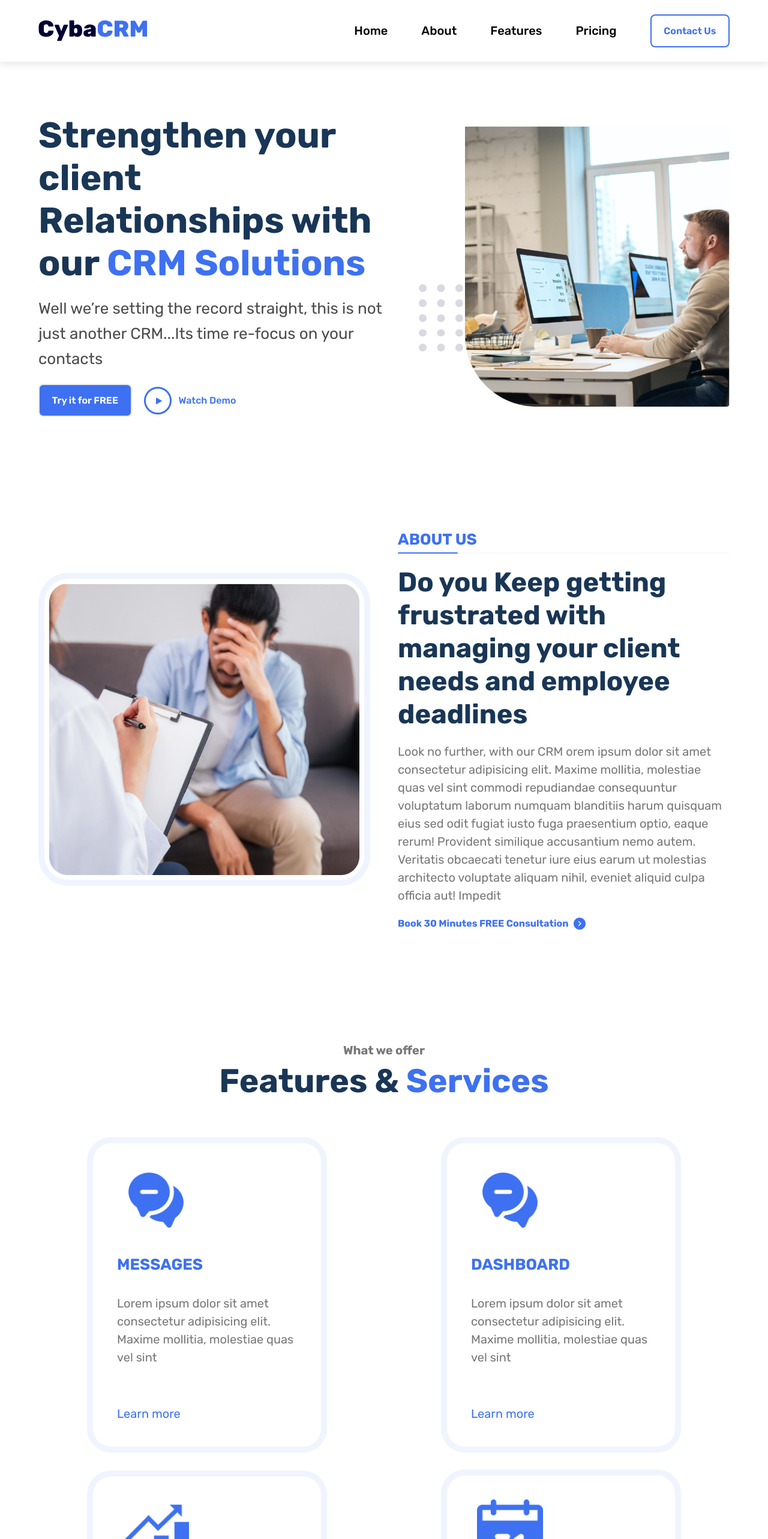
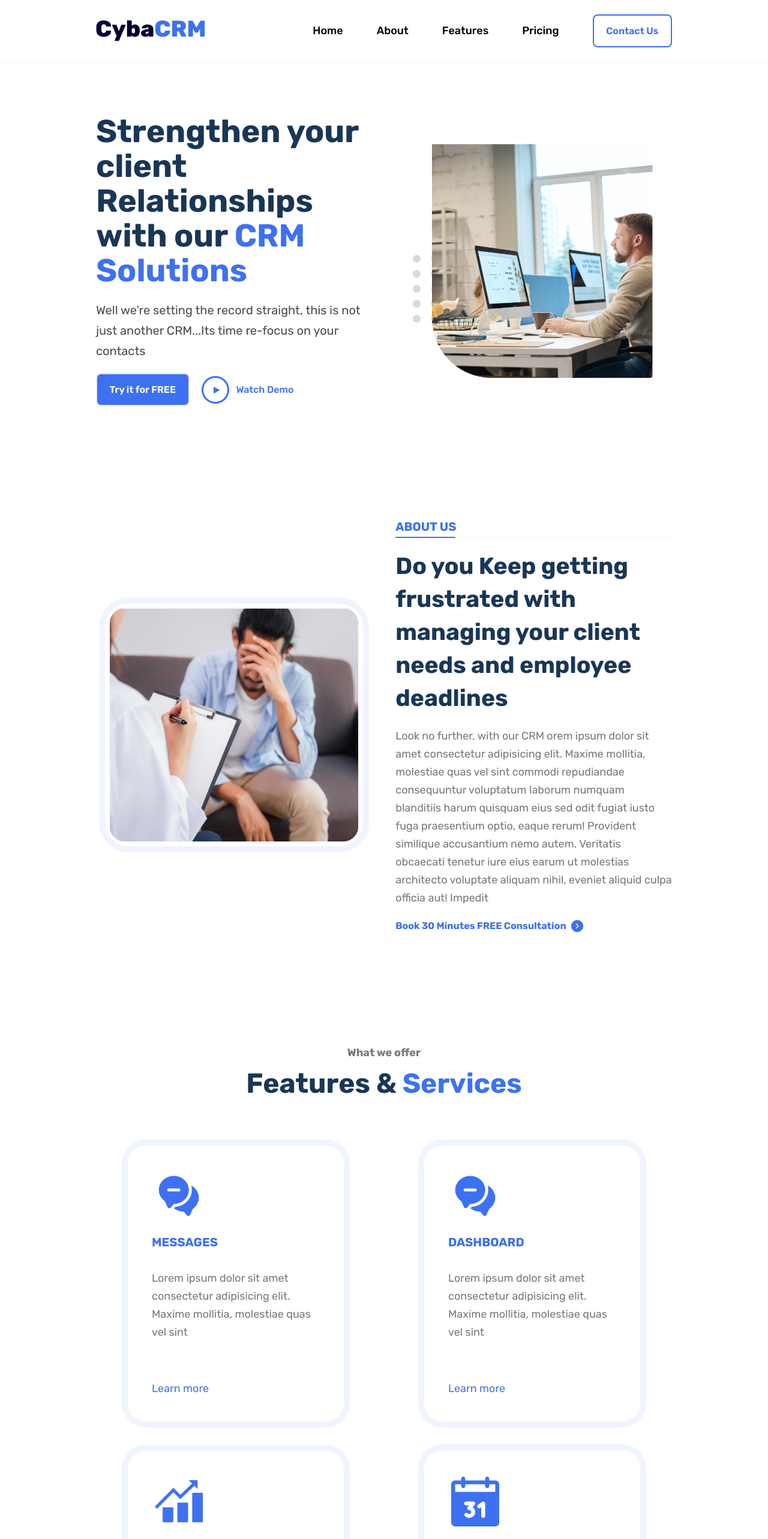
Before and after one commit to shaxzod0022/cyba-crm, a React (Create React App) app: page / in a window 1280 px wide. Shown: the top 2566 px of the page at 60% size. Built offline with nearby package versions, Linux system fonts and the light colour scheme.

Commit message:
kamchiliklar to'g'irlandi

```diff
--- a/src/App.jsx
+++ b/src/App.jsx
@@ -17,7 +17,7 @@ import { BrowserRouter } from "react-router";
 const App = () => {
   return (
     <BrowserRouter>
-      <div className="max-w-[1440px] mx-auto navbar-box-shadow">
+      <div className="max-w-[1536px] mx-auto">
         <Navbar />
         <Head />
         <About />
--- a/src/components/About.jsx
+++ b/src/components/About.jsx
@@ -26,9 +26,11 @@ const About = () => {
       id="about"
       className={`${style.containerComponent} ${style.fB} xl:flex-row flex-col-reverse gap-4 md:!py-30 xl:!py-40 py-20`}
     >
-      <div className={`xl:w-[48%] w-full`}>
+      <div
+        className={`xl:w-[48%] w-full ${style.fCol} items-center justify-center`}
+      >
         <div
-          className={`sm:rounded-[50px] rounded-[40px] p-2 w-full border-img`}
+          className={`max-w-[450px]  sm:rounded-[50px] rounded-[40px] p-2 w-full border-img`}
         >
           <img className="w-full h-full" src={AboutImg} alt="" />
         </div>
--- a/src/components/Clients.jsx
+++ b/src/components/Clients.jsx
@@ -64,16 +64,16 @@ const Clients = () => {
               style={{ transform: `translateX(-${width}px)` }}
               className={`${style.fCol} cursor-pointer rounded-md md:w-[full] w-full border-[2px] transition-transform duration-500 p-5 sm:p-10 md:p-10 items-start gap-7`}
             >
-              <img src={userInfoTop} alt="" />
-              <p className={`${style.p} !text-priceBlack !text-[20px]`}>
+              <img src={userInfoTop} className="md:w-auto w-[50px]" alt="" />
+              <p className={`${style.p} !text-priceBlack`}>
                 {i.title}
               </p>
-              <span className={`${style.span} !text-[18px]`}>{i.info}</span>
+              <span className={`${style.span}`}>{i.info}</span>
               <div className={`${style.f} gap-3`}>
                 <img src={i.userImg} alt="" />
                 <div className={`${style.fCol}`}>
-                  <p className={`${style.p} !text-[18px]`}>{i.fulName}</p>
-                  <span className={`${style.span} !text-[16px]`}>{i.sity}</span>
+                  <p className={`${style.p}`}>{i.fulName}</p>
+                  <span className={`${style.span}`}>{i.sity}</span>
                 </div>
               </div>
             </li>
--- a/src/components/ContactUs.jsx
+++ b/src/components/ContactUs.jsx
@@ -38,7 +38,7 @@ const ContactUs = () => {
 
   return (
     <div
-    id="contact_us"
+      id="contact_us"
       className={`${style.containerComponent} ${style.fB} !items-start gap-5 sm:!py-16 md:!py-24 lg:!py-32 py-12`}
     >
       <div className={`w-full sm:w-[47%] md:p-8 p-0`}>
@@ -56,28 +56,28 @@ const ContactUs = () => {
         <input
           onChange={handleChange(setNameValue)}
           value={nameValue}
-          className="bg-bgInput text-[1.2rem] p-4 rounded-md w-full outline-none"
+          className="bg-bgInput sm:border-none border-2 text-[14px] md:text-[1.2rem] p-4 rounded-md w-full outline-none"
           type="text"
           placeholder="Name"
         />
         <input
           onChange={handleChange(setEmailValue)}
           value={emailValue}
-          className="bg-bgInput text-[1.2rem] p-4 rounded-md w-full outline-none"
+          className="bg-bgInput sm:border-none border-2 text-[14px] md:text-[1.2rem] p-4 rounded-md w-full outline-none"
           type="text"
           placeholder="Email"
         />
         <input
           onChange={handleChange(setSubjectValue)}
           value={subjectValue}
-          className="bg-bgInput text-[1.2rem] p-4 rounded-md w-full outline-none"
+          className="bg-bgInput sm:border-none border-2 text-[14px] md:text-[1.2rem] p-4 rounded-md w-full outline-none"
           type="text"
           placeholder="Subject"
         />
         <textarea
           onChange={handleChange(setMessageValue)}
           value={messageValue}
-          className="bg-bgInput text-[1.2rem] resize-none p-4 h-[200px] rounded-md w-full outline-none"
+          className="bg-bgInput sm:border-none border-2 text-[14px] md:text-[1.2rem] resize-none p-4 h-[200px] rounded-md w-full outline-none"
           maxLength="200"
           placeholder="Message"
         />
--- a/src/components/Features.jsx
+++ b/src/components/Features.jsx
@@ -5,7 +5,10 @@ const Features = () => {
   const [hover, setHover] = useState(null);
 
   return (
-    <div id="features" className={`${style.containerComponent} ${style.fCol} items-center`}>
+    <div
+      id="features"
+      className={`${style.containerComponent} ${style.fCol} items-center`}
+    >
       <span className={`${style.span} font-bold`}>What we offer</span>
       <h2 className={`${style.h2} sm:mb-14 md:mb-18 mb-10`}>
         Features & <span className="!text-blue">Services</span>
@@ -19,13 +22,13 @@ const Features = () => {
               key={idx}
               className={`${style.fCol} ${
                 hover === i.id ? "bg-blue" : "bg-white"
-              } items-start border-img lg:p-10 p-5 cursor-pointer rounded-[40px] max-w-[400px] md:w-[45%] lg:w-full transition duration-150`}
+              } items-start border-img lg:p-10 p-5 cursor-pointer rounded-[40px] max-w-[380px] md:w-[45%] lg:w-full transition duration-150`}
             >
               <div
-                className={`${style.fCol} items-center justify-center rounded-xl bg-white max-w-[130px] mb-4 sm:w-full md:w-[110px] lg:w-full w-[80px] max-h-[130px] sm:h-full md:h-[110px] lg:h-full h-[80px]`}
+                className={`${style.fCol} items-center justify-center rounded-xl bg-white p-1 max-w-[90px]  md:mb-4 sm:mb-2 mb-1 sm:w-[70px] lg:w-full w-[50px] max-h-[90px] sm:h-[70px] lg:h-full h-[50px]`}
               >
                 <img
-                  className="max-w-[110px] mb-4 sm:w-full md:w-[90px] lg:w-full w-[60px]"
+                  className="max-w-[80px] sm:w-[60px] lg:w-full w-[40px]"
                   src={i.img}
                   alt=""
                 />
@@ -41,7 +44,7 @@ const Features = () => {
               <span
                 className={`${style.span} ${
                   hover === i.id ? "!text-white" : ""
-                } md:mb-16 mb-10 transition duration-150`}
+                } lg:mb-16 md:mb-10 mb-5 transition duration-150`}
               >
                 {i.info}
               </span>
--- a/src/components/Footer.jsx
+++ b/src/components/Footer.jsx
@@ -46,7 +46,7 @@ const Footer = () => {
           return (
             <li
               key={idx}
-              className={`${style.fCol} items-center justify-center hover:scale-105 active:scale-100 transition duration-150 bg-blue w-[45px] h-[45px] cursor-pointer rounded-md`}
+              className={`${style.fCol} items-center justify-center hover:scale-105 active:scale-100 transition duration-150 bg-blue w-[35px] h-[35px] cursor-pointer rounded-md`}
             >
               <img src={i.img} alt="" />
             </li>
--- a/src/components/Head.jsx
+++ b/src/components/Head.jsx
@@ -30,12 +30,10 @@ const Head = () => {
           </button>
         </div>
       </div>
-      <div className={`xl:w-[45%] w-full ${style.f} justify-end relative`}>
-        <img
-          className="xl:w-[85%] lg:!h-full w-full z-10"
-          src={HeadImg}
-          alt=""
-        />
+      <div
+        className={`xl:w-[45%] w-full ${style.f} xl:justify-end flex-col justify-center items-center relative`}
+      >
+        <img className="xl:w-[85%] md:w-[70%] sm:h-[300px] xl:h-auto w-full z-10 object-cover" src={HeadImg} alt="" />
         <div className={`${style.fCol} absolute left-0 bottom-20 z-0`}>
           {sum.map((item, idx) => {
             return (
--- a/src/components/Navbar.jsx
+++ b/src/components/Navbar.jsx
@@ -23,7 +23,7 @@ const Navbar = () => {
 
   return (
     <div
-      className={`w-full navbar-box-shadow bg-white fixed ${style.fB} gap-3 ${style.containerComponent} max-w-[1440px] z-50`}
+      className={`w-full navbar-box-shadow bg-white fixed ${style.fB} gap-3 ${style.containerComponent} max-w-[1536px] z-50`}
     >
       <a href="/">
         <img className="max-w-[185px] sm:w-full w-[120px]" src={Logo} alt="" />
--- a/src/index.css
+++ b/src/index.css
@@ -12,7 +12,7 @@ body {
 }
 
 .navbar-box-shadow {
-  box-shadow: rgba(0, 0, 0, 0.1) 0px 4px 12px;
+  box-shadow: rgba(0, 0, 0, 0.05) 0px 1px 2px 0px;
 }
 
 .submit-btn {
--- a/src/util/styles.js
+++ b/src/util/styles.js
@@ -4,11 +4,11 @@ export const style = {
   fB: "flex justify-between items-center flex-wrap",
   fA: "flex justify-around items-center flex-wrap",
   fCen: "flex justify-center items-center flex-wrap",
-  link: "linkColor font-[500] lg:text-[20px] text-[15px] lg:leading-[24px] leading-[19px]",
-  containerComponent: "w-full sm:py-4 sm:px-16 lg:py-6 lg:px-30 py-3 px-5",
-  h1: "md:text-[45px] text-headingColor lg:text-[60px]  font-[700] md:leading-[55px] lg:leading-[71px] leading-[40px] text-[35px]",
-  h2: "md:text-[25px] text-headingColor lg:text-[55px]  font-[700] md:leading-[28px] lg:leading-[74px] leading-[22px] text-[20px]",
-  h3: "md:text-[30px] text-headingColor lg:text-[45px]  font-[700] md:leading-[30px] lg:leading-[55px] leading-[25px] text-[25px]",
-  p: "font-[400] text-pColor md:text-[22px] lg:text-[26px] text-[1.1rem] md:leading-[38px] lg:leading-[42px] leading-[34px]",
-  span: "font-[400] text-spanColor md:text-[18px] lg:text-[20px] text-[1rem] md:leading-[28px] lg:leading-[30px] leading-[26px]",
+  link: "linkColor font-[500] lg:text-[18px] text-[13px] lg:leading-[22px] leading-[17px]",
+  containerComponent: "w-full sm:py-4 sm:px-16 lg:py-6 lg:px-40 py-3 px-5",
+  h1: "md:text-[43px] text-headingColor lg:text-[53px]  font-[700] md:leading-[45px] lg:leading-[58px] leading-[35px] text-[33px]",
+  h2: "md:text-[36px] text-headingColor lg:text-[46px]  font-[700] md:leading-[28px] lg:leading-[74px] leading-[27px] text-[26px]",
+  h3: "md:text-[29px] text-headingColor lg:text-[39px]  font-[700] md:leading-[30px] lg:leading-[55px] leading-[29px] text-[19px]",
+  p: "font-[400] text-pColor md:text-[16px] lg:text-[20px] text-[14px] md:leading-[30px] lg:leading-[34px] leading-[20px]",
+  span: "font-[400] text-spanColor md:text-[14px] lg:text-[18px] text-[12px] md:leading-[28px] lg:leading-[30px] leading-[18px]",
 };
```
